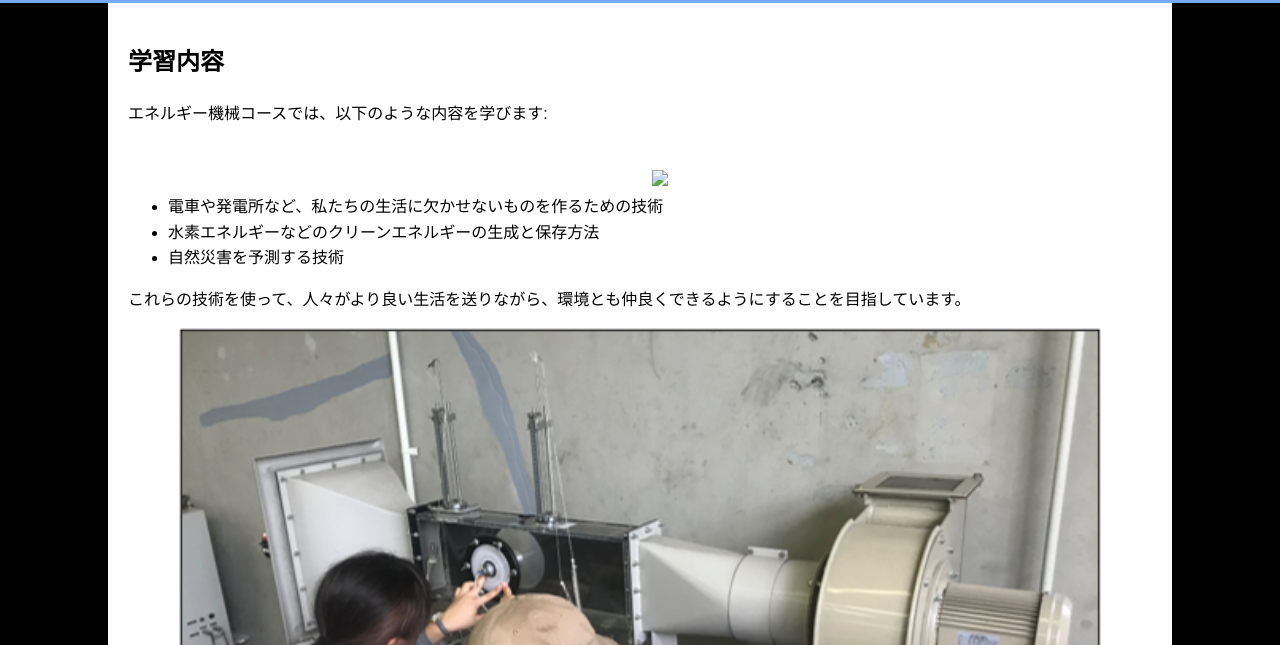
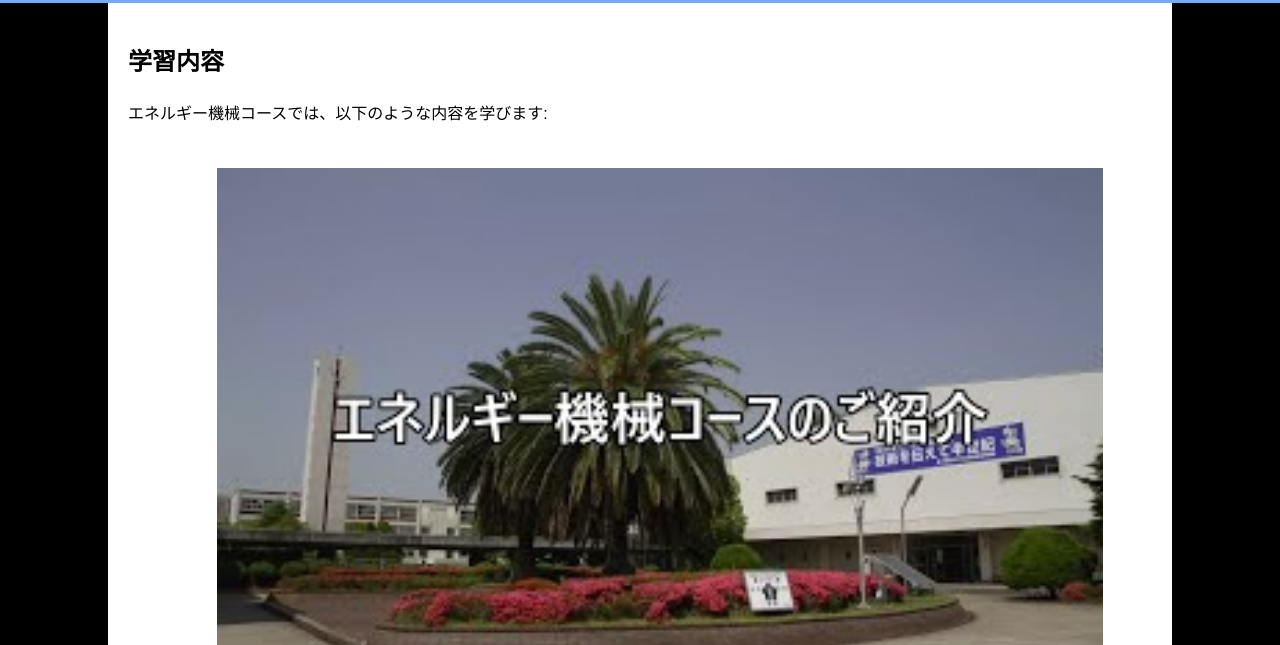
Before and after one commit to Sato-KiritanPow/Sato-KiritanPow.github.io, a plain HTML site: page index.html in a window 1280 px wide. Shown: the part 155-800 px from the top of the page. Drawn offline with Linux system fonts and the light colour scheme.

Commit message:
Update index.html

```diff
--- a/index.html
+++ b/index.html
@@ -24,7 +24,7 @@
         <h2>学習内容</h2>
         <p>エネルギー機械コースでは、以下のような内容を学びます:</p>
         <ul>
-        　  <div style="text-align: center;"><img src="mqdefault.png" width="90%" /></div>
+        　  <div style="text-align: center;"><img src="mqdefault.jpg" width="90%" /></div>
             <li>電車や発電所など、私たちの生活に欠かせないものを作るための技術</li>
             <li>水素エネルギーなどのクリーンエネルギーの生成と保存方法</li>
             <li>自然災害を予測する技術</li>
```
